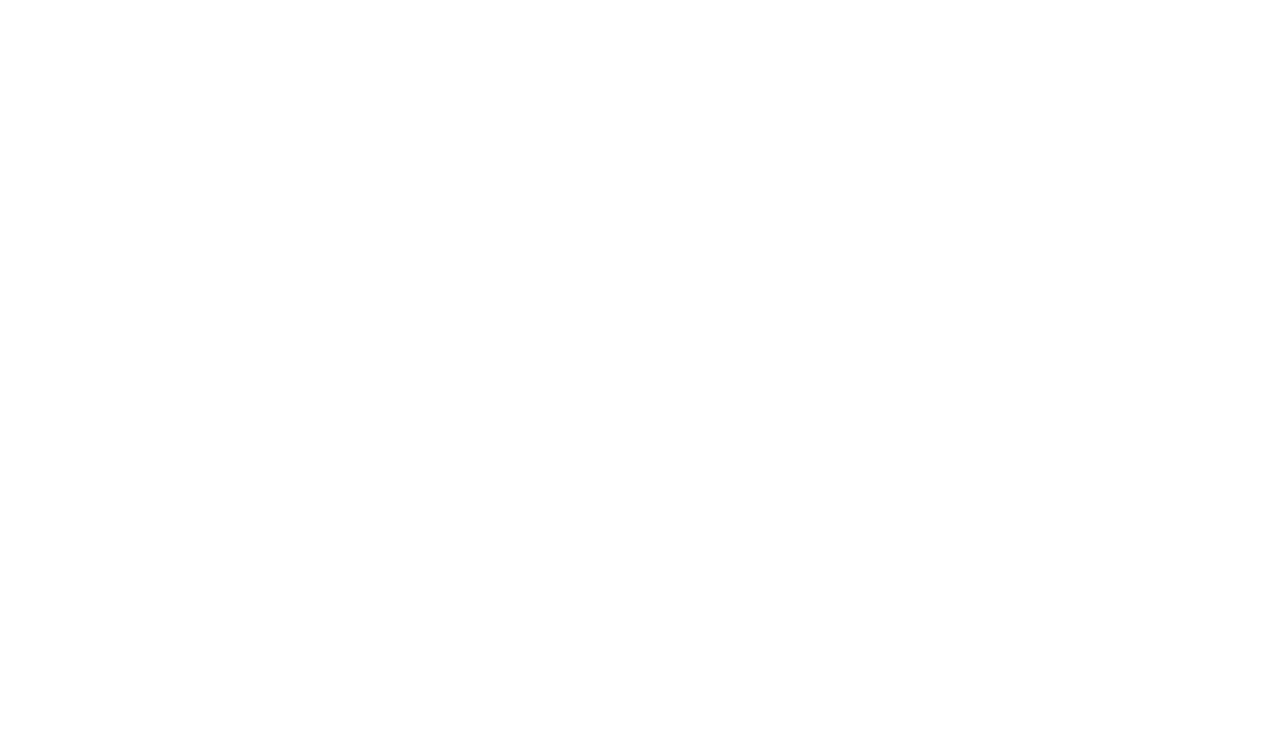
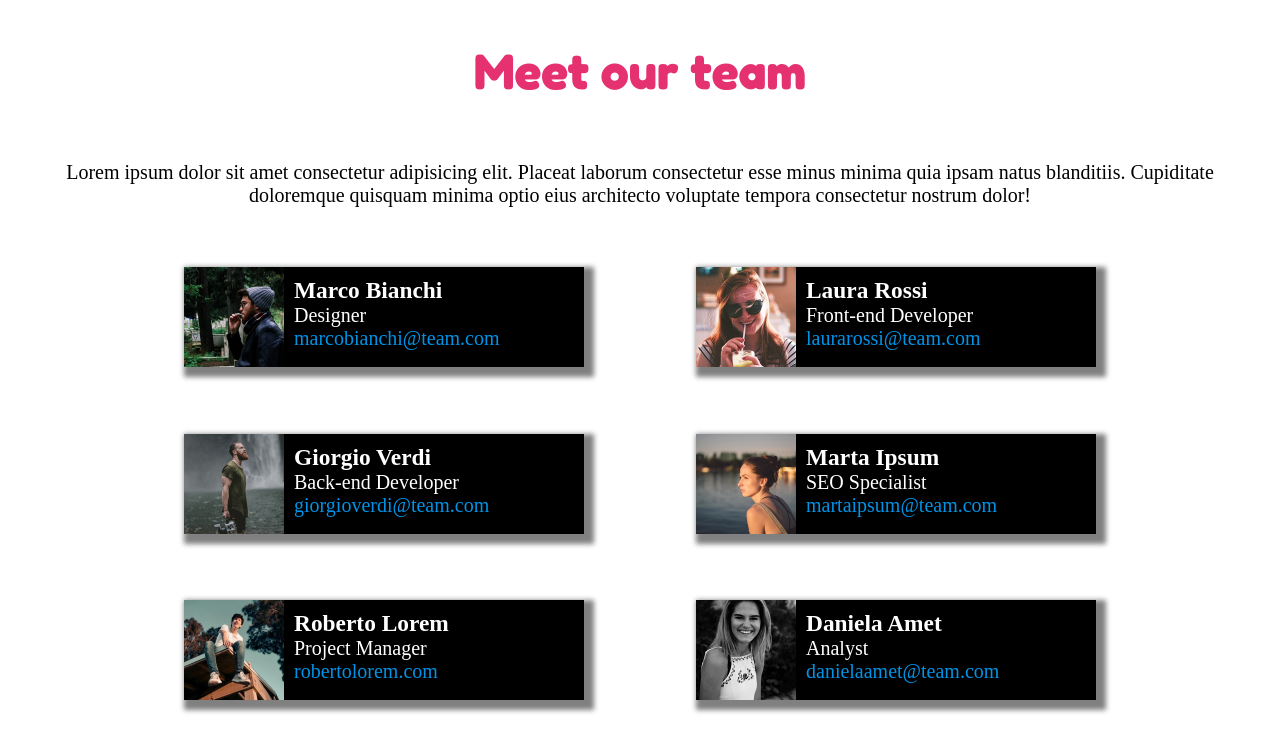
Before and after one commit to Peppe2496/html-css-flex-cards, a plain HTML site: page index.html in a window 1280 px wide. Drawn offline with Linux system fonts and the light colour scheme; a web font is replaced by a local one.

Commit message:
ended the main part

```diff
--- a/css/style.css
+++ b/css/style.css
@@ -0,0 +1,63 @@
+*{
+    margin: 0;
+    padding: 0;
+    box-sizing: border-box;
+
+}
+
+
+.title-text{
+   color: #E53170;
+   font-family: 'Fredoka', sans-serif;
+   font-size: 50px;
+   }
+
+   .ta-center{
+    text-align: center;
+   }
+
+   .p-20{
+    padding: 20px;
+   }
+
+   .m-20{
+    margin: 20px;
+   }
+
+   .font-size{
+     font-size: 20px;
+   }
+   .main-container{
+    display: flex;
+    justify-content: space-around;
+    background-color: white;
+    width: 80%;
+    margin: 0 auto;
+    height: 500px;
+    flex-wrap: wrap;
+    }
+
+   .container{
+    display: flex;
+    background-color: black;
+    height: 100px;
+    width: 400px;
+    margin: 20px;
+    box-shadow: 5px 5px 5px 5px grey;
+    }
+
+    .text-color{
+        color: white;
+    }
+
+    .mail-color{
+        color: #0093E7;
+    }
+
+    .description{
+        flex-direction: column;
+        padding: 5px;
+        margin: 5px;
+        font-size: 20px;
+
+    }
--- a/index.html
+++ b/index.html
@@ -3,7 +3,11 @@
 <head>
     <meta charset="UTF-8">
     <meta name="viewport" content="width=device-width, initial-scale=1.0">
-    <title>Document</title>
+    <title>Flex-card</title>
+    <link rel="stylesheet" href="css/style.css">
+    <link rel="preconnect" href="https://fonts.googleapis.com">
+<link rel="preconnect" href="https://fonts.gstatic.com" crossorigin>
+<link href="https://fonts.googleapis.com/css2?family=Agbalumo&family=Fredoka:wght@700&display=swap" rel="stylesheet">
 </head>
 <body>
 
@@ -13,6 +17,73 @@
 
     <main>
 
+        <div>
+            <h1 class="title-text ta-center p-20 m-20">Meet our team</h1>
+
+            <p class="ta-center p-20 m-20 font-size">Lorem ipsum dolor sit amet consectetur adipisicing elit. Placeat laborum consectetur esse minus minima quia ipsam natus blanditiis. Cupiditate doloremque quisquam minima optio eius architecto voluptate tempora consectetur nostrum dolor!</p>
+        </div>
+
+        <div class="main-container">
+            <div class="container">
+                <img src="img/male1.png" alt="">
+                <div class="description">
+                <h3 class="text-color">Marco Bianchi</h3>
+                <p class="text-color">Designer <br><span class="mail-color">marcobianchi@team.com</span></p>
+                </div>
+            </div>
+
+
+            <div class="container">
+                <img src="img/female1.png" alt="">
+                <div class="description">
+                <h3 class="text-color">Laura Rossi</h3>
+                <p class="text-color">Front-end Developer <br><span class="mail-color">laurarossi@team.com</span></p>
+                </div>
+            </div>
+
+
+            <div class="container">
+                <img src="img/male2.png" alt="">
+                <div class="description">
+                <h3 class="text-color">Giorgio Verdi</h3>
+                <p class="text-color">Back-end Developer <br><span class="mail-color">giorgioverdi@team.com</span></p>
+                </div>
+            </div>
+
+
+            <div class="container">
+                <img src="img/female2.png" alt="">
+                <div class="description">
+                <h3 class="text-color">Marta Ipsum</h3>
+                <p class="text-color">SEO Specialist <br><span class="mail-color">martaipsum@team.com</span></p>
+                </div>
+            </div>
+
+            <div class="container">
+                <img src="img/male3.png" alt="">
+                <div class="description">
+                <h3 class="text-color">Roberto Lorem</h3>
+                <p class="text-color">Project Manager <br><span class="mail-color">robertolorem.com</span></p>
+                </div>
+            </div>
+
+            <div class="container">
+                <img src="img/female3.png" alt="">
+                <div class="description">
+                <h3 class="text-color">Daniela Amet</h3>
+                <p class="text-color">Analyst <br><span class="mail-color">danielaamet@team.com</span></p>
+                </div>
+            </div>
+
+
+
+
+
+
+
+
+        </div>
+
     </main>
 
     <footer>
```
Also changed, not shown: img/female1.png (added), img/female2.png (added), img/female3.png (added), img/male1.png (added), img/male2.png (added), img/male3.png (added).
